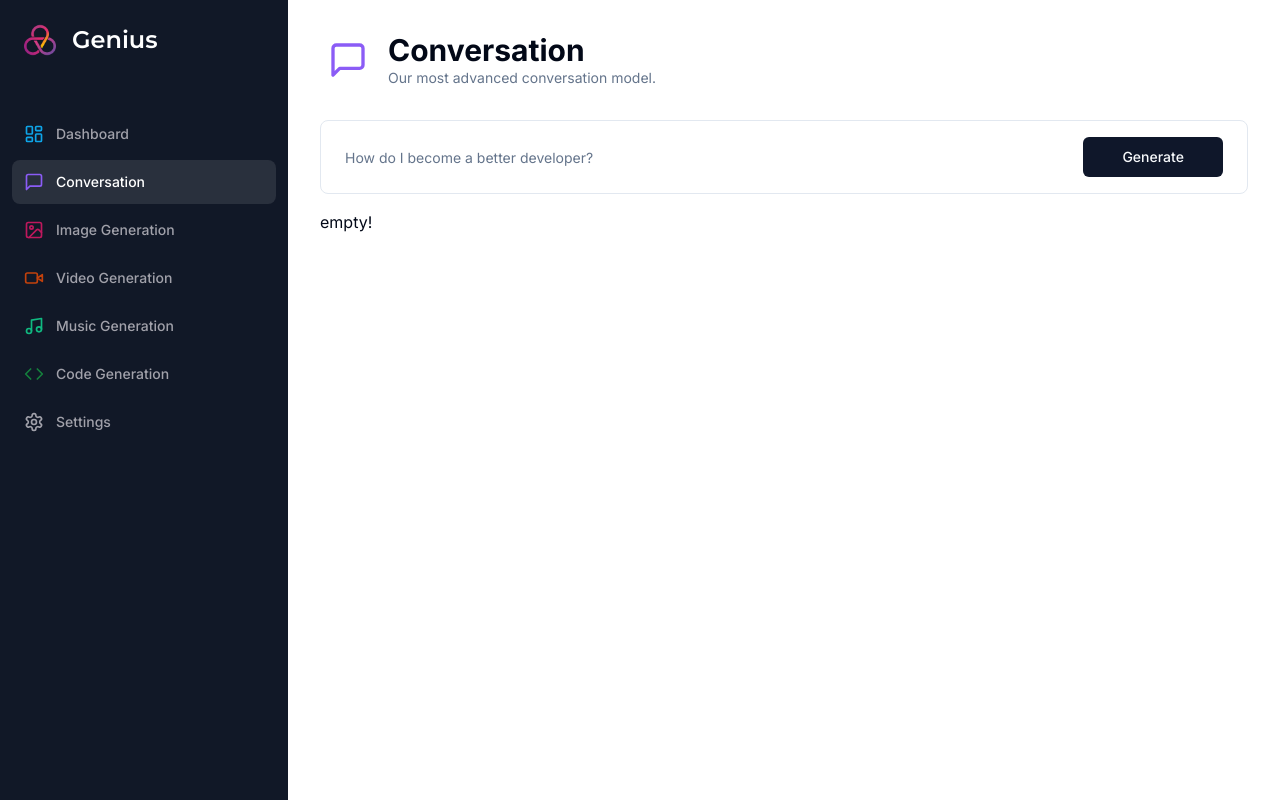
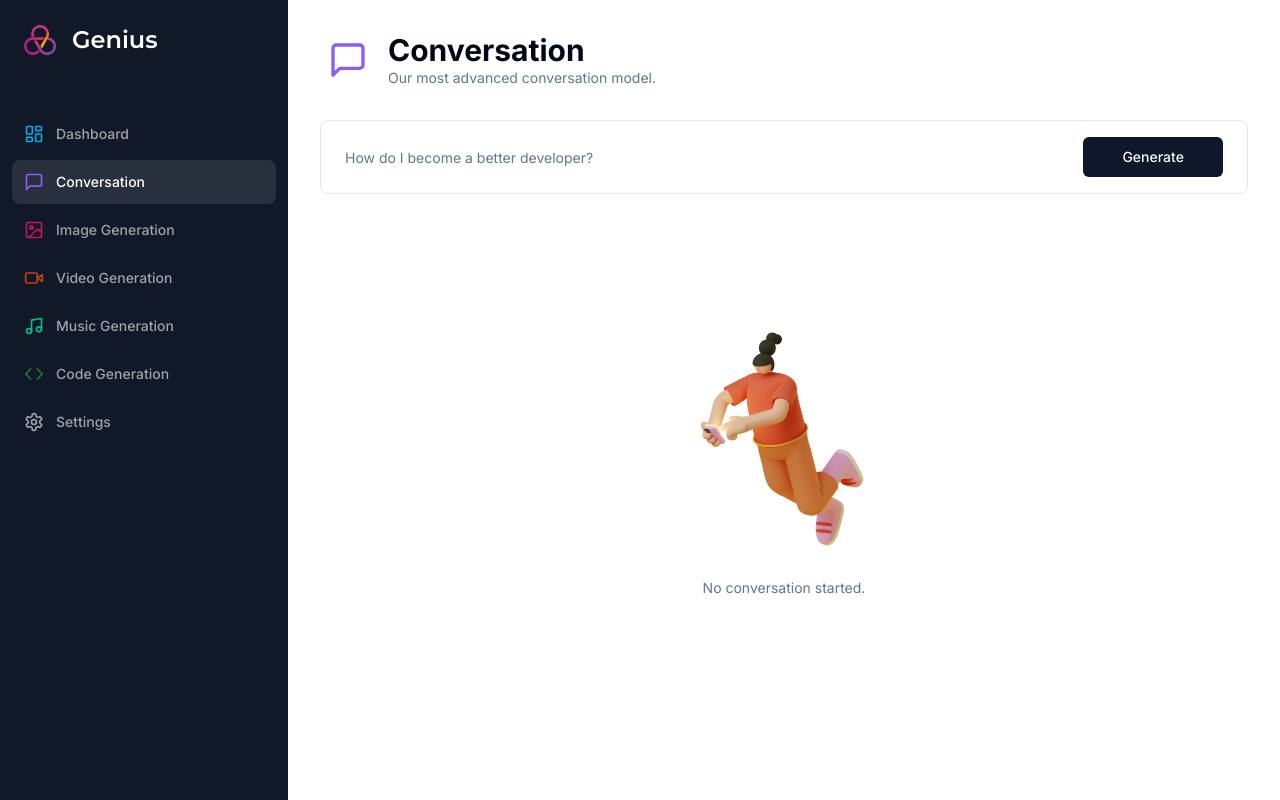
Before and after one commit to Railson25/Genius, a Next.js app: page /conversation in a window 1280 px wide. Built offline with nearby package versions, Linux system fonts and the light colour scheme.

Commit message:
<feat>: Empty component

```diff
--- a/app/(dashboard)/(routes)/conversation/page.tsx
+++ b/app/(dashboard)/(routes)/conversation/page.tsx
@@ -15,6 +15,7 @@
 import { Form, FormControl, FormField, FormItem } from "@/components/ui/form"
 import { Input } from "@/components/ui/input"
 import { Button } from "@/components/ui/button"
+import { Empty } from "@/components/empty"
 
 const ConversatioPage = () => {
 
@@ -94,9 +95,9 @@
                 </div>
                 <div className="space-y-4 mt-4">
                     {messages.length === 0 && !isLoading && (
-                        <div>
-                            empty!
-                        </div>
+                        <Empty
+                            label="No conversation started."
+                        />
                     )}
                     <div className="flex flex-col-reverse gap-y-4">
                         {messages.map((message) => (
--- /dev/null
+++ b/components/empty.tsx
@@ -0,0 +1,22 @@
+import Image from "next/image"
+
+interface EmptyProps{
+    label: string
+}
+
+export const Empty = ({label}: EmptyProps) => {
+    return(
+        <div className="h-full p-20 flex flex-col items-center justify-center">
+           <div className="relative h-72 w-72">
+                <Image
+                    fill
+                    alt="Empty"
+                    src='/empty.png'
+                />
+           </div>
+           <p className="text-muted-foreground text-sm text-center">
+            {label}
+           </p>
+        </div>
+    )
+}
```
Also changed, not shown: public/empty.png (added).
